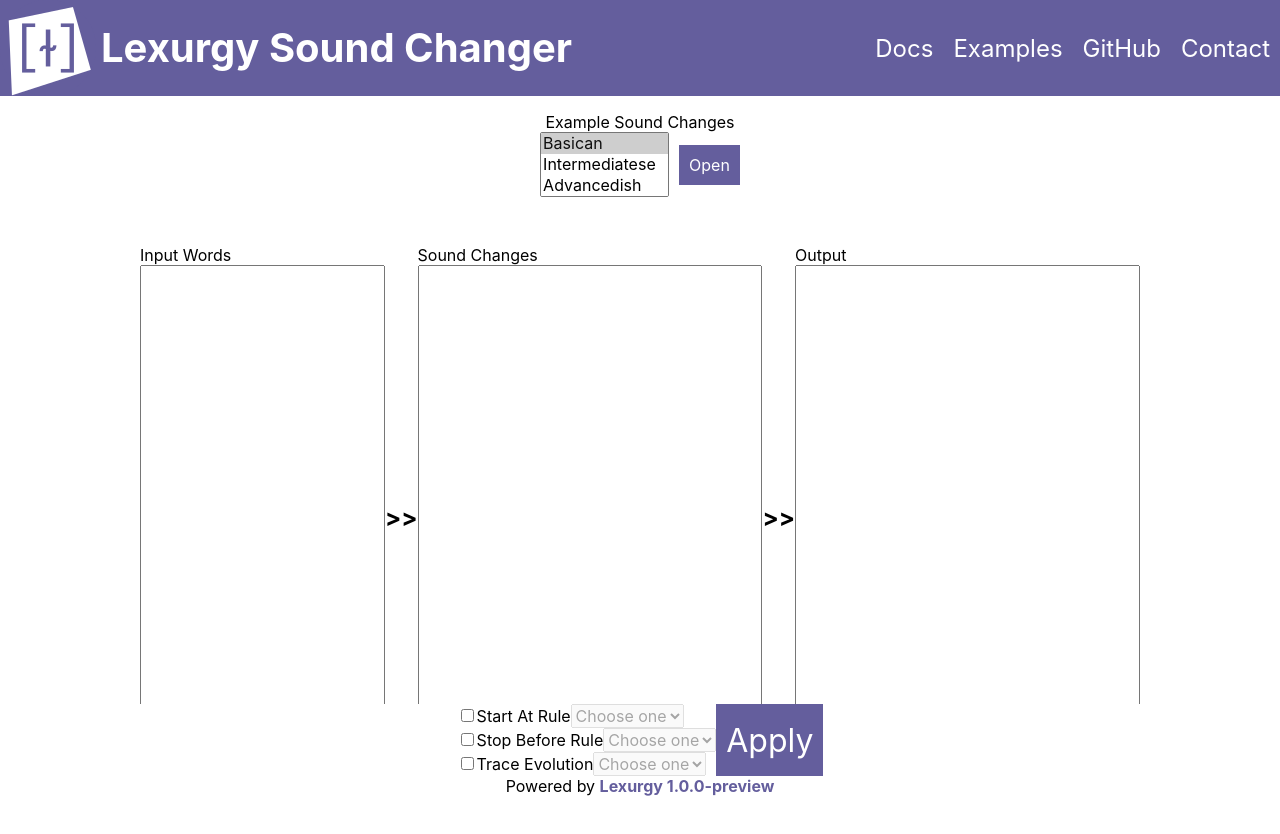
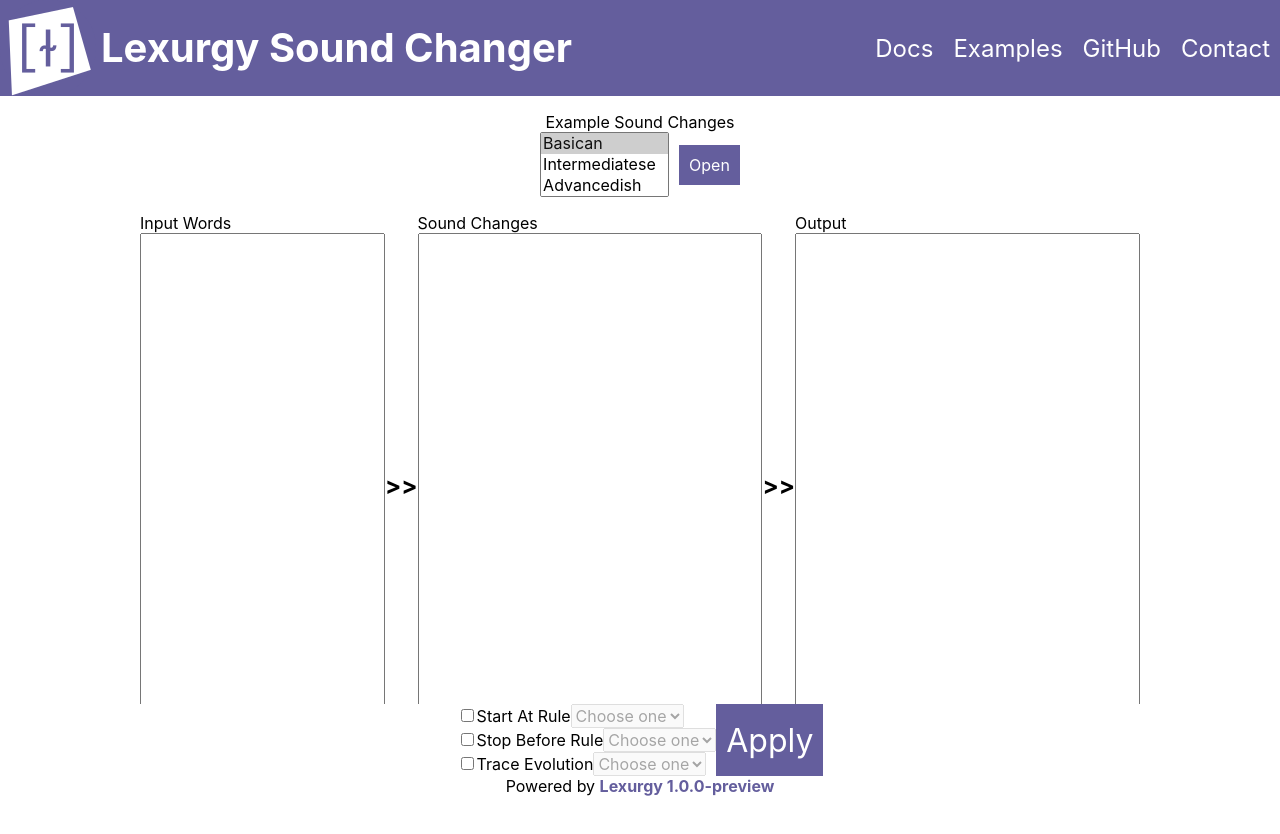
Before and after one commit to def-gthill/lexurgy-web, a Next.js app: page /examples/sc in a window 1280 px wide. Shown: the top 834 px of the page. Built offline with nearby package versions, Linux system fonts and the light colour scheme.

Commit message:
Make <main> semantic
i.e. main should include the example controls

```diff
--- a/components/frame.js
+++ b/components/frame.js
@@ -58,7 +58,7 @@
         </div>
       </header>
 
-      {props.children}
+      <main className={styles.main}>{props.children}</main>
 
       <footer className={styles.footer}>
         Powered by <a href={releaseUrl}>Lexurgy {version}</a>
--- a/components/sc.js
+++ b/components/sc.js
@@ -38,7 +38,7 @@
 
   render() {
     return (
-      <main className={styles.main}>
+      <div className={styles.main}>
         <div className={styles.grid}>
           <Editor
             id="input"
@@ -105,7 +105,7 @@
           </div>
           <button className="button big-button" onClick={this.runLexurgy}>Apply</button>
         </div>
-      </main>
+      </div>
     )
   }
 
--- a/styles/ExampleSC.module.css
+++ b/styles/ExampleSC.module.css
@@ -2,7 +2,6 @@
   display: flex;
   flex-direction: column;
   align-items: center;
-  margin: 1rem 0;
 }
 
 .exampleMenu {
--- a/styles/Frame.module.css
+++ b/styles/Frame.module.css
@@ -44,6 +44,12 @@
   color: white;
   background-color: #645E9D;
   padding: 10px;
+}
+
+.main {
+  justify-content: center;
+  margin-top: 1rem;
+  margin-bottom: 150px;
 }
 
 .footer {
--- a/styles/SC.module.css
+++ b/styles/SC.module.css
@@ -1,7 +1,9 @@
 .main {
+  width: 100%;
+  display: flex;
+  flex-direction: column;
   justify-content: center;
-  margin-top: 2rem;
-  margin-bottom: 150px;
+  align-items: center;
 }
 
 .grid {
@@ -10,6 +12,7 @@
   flex-direction: row;
   align-items: stretch;
   max-width: 1000px;
+  margin-top: 1rem;
 }
 
 .arrowContainer {
--- a/styles/globals.css
+++ b/styles/globals.css
@@ -26,11 +26,6 @@
 main {
   width: 90%;
   margin: auto;
-  flex: 1;
-  display: flex;
-  flex-direction: column;
-  justify-content: center;
-  align-items: center;
 }
 
 h1 {
```
